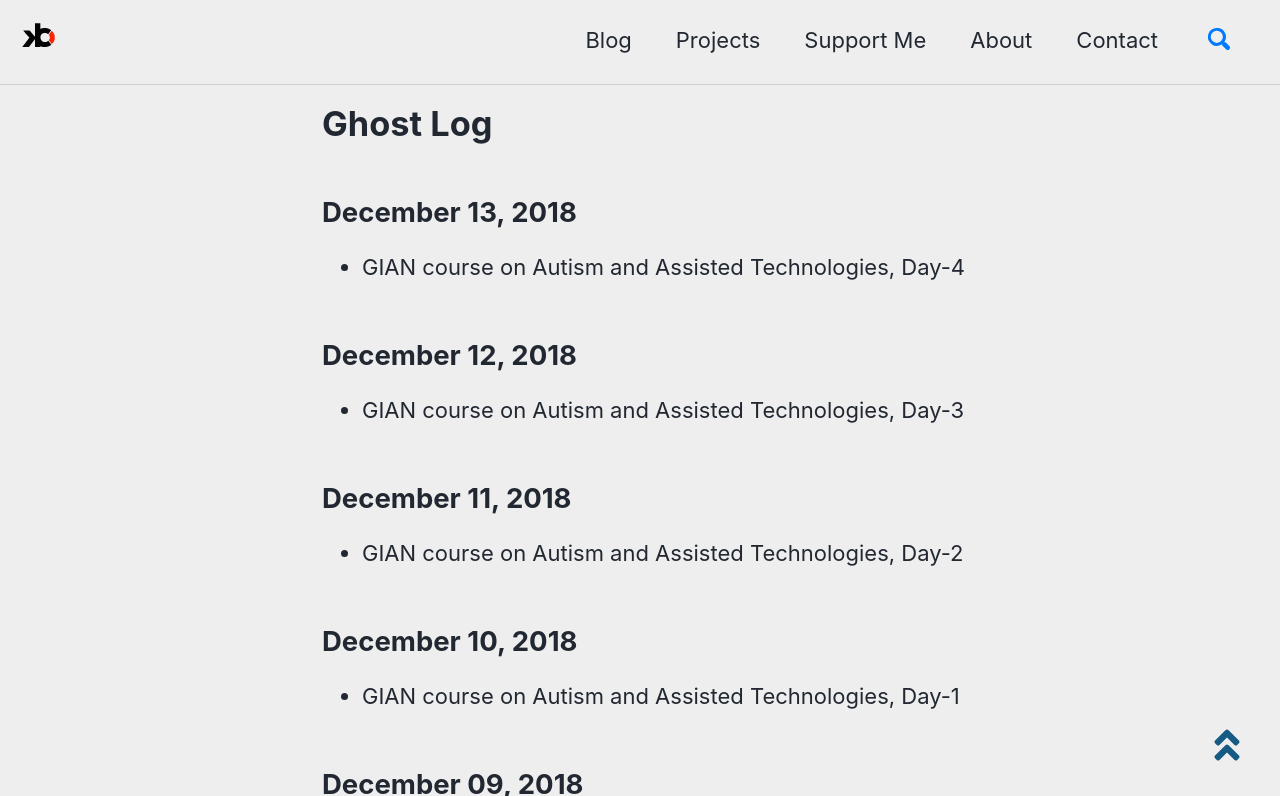
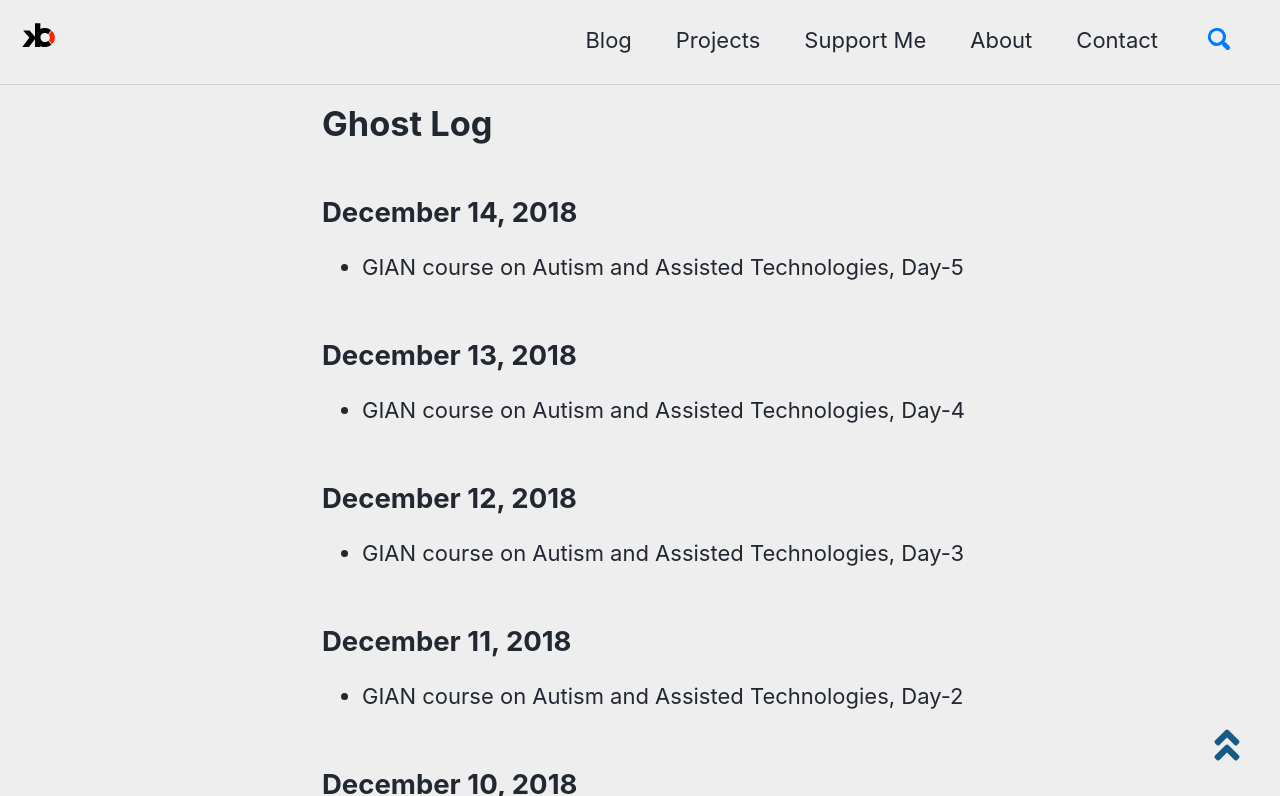
Before and after one commit to kulbhushanchand/kulbhushanchand.github.io-v2, a Jekyll site: the page built from _pages/main/log.md, in a window 1280 px wide and 900 px high, cut to the strip 104-900 px from the top of the window. Built offline with Jekyll 4.4.1, drawn with Linux system fonts in a browser that asks for light colours; cached includes are drawn as plain includes; comment, search, counter and statistics services are not loaded; a style sheet for code colours, icons or effects is not loaded.

Commit message:
Update log.md

```diff
--- a/_pages/main/log.md
+++ b/_pages/main/log.md
@@ -16,6 +16,9 @@ toc: false
 
 
 {% assign dateFormat = '%B %d, %Y' %}
+
+## {{ "2018-12-14" | date: dateFormat }}
+- GIAN course on Autism and Assisted Technologies, Day-5
 
 ## {{ "2018-12-13" | date: dateFormat }}
 - GIAN course on Autism and Assisted Technologies, Day-4
```
